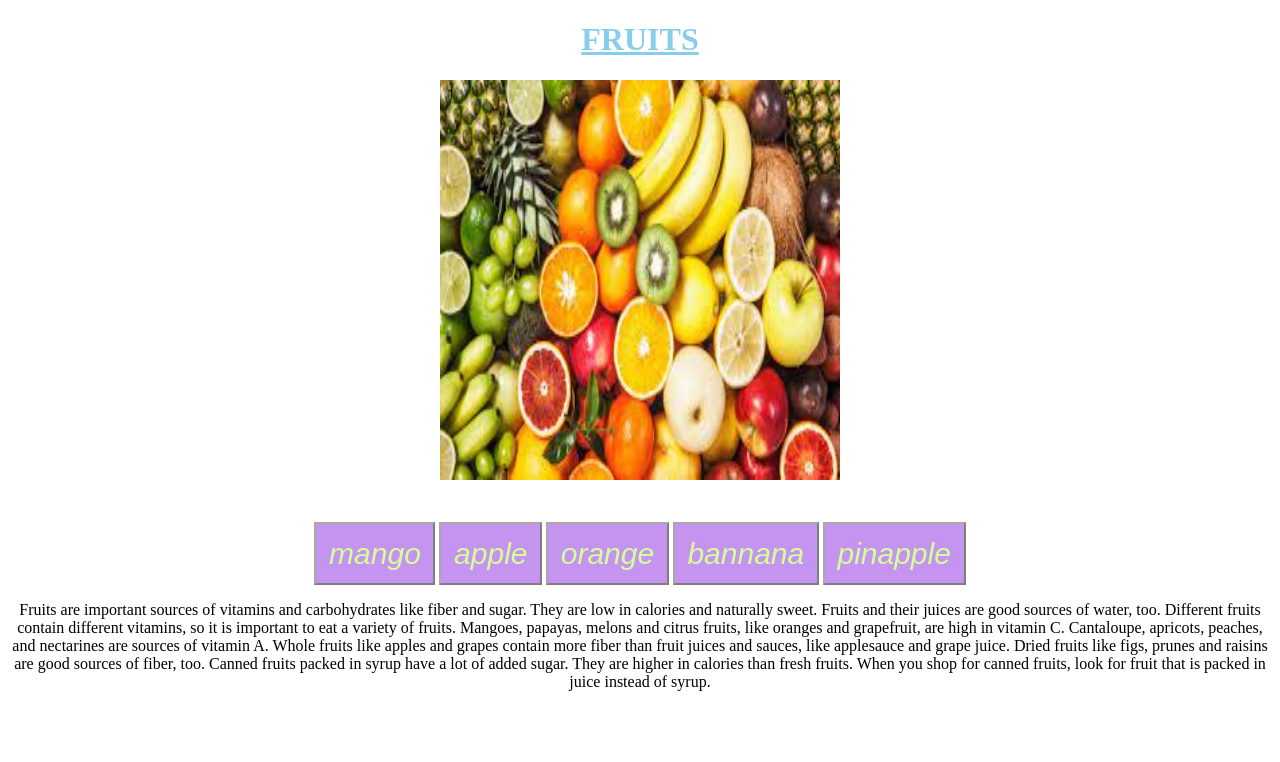
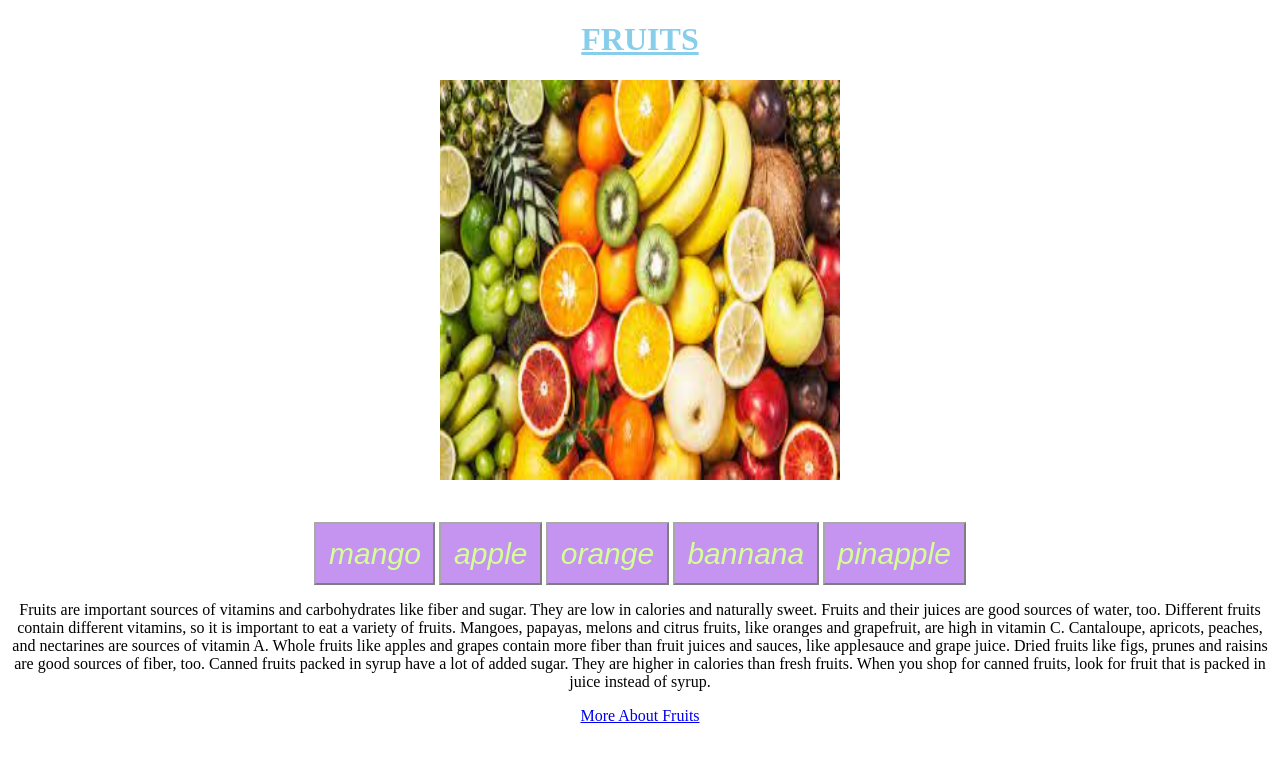
Before and after one commit to SANJAYN17/attribute.html, a plain HTML site: page index.html in a window 1280 px wide. Drawn offline with Linux system fonts and the light colour scheme.

Commit message:
Update index.html

```diff
--- a/index.html
+++ b/index.html
@@ -38,6 +38,7 @@
       Different fruits contain different vitamins, so it is important to eat a variety of fruits. Mangoes, papayas, melons and citrus fruits, like oranges and grapefruit, are high in vitamin C. Cantaloupe, apricots, peaches, and nectarines are sources of vitamin A.
 
       Whole fruits like apples and grapes contain more fiber than fruit juices and sauces, like applesauce and grape juice. Dried fruits like figs, prunes and raisins are good sources of fiber, too. Canned fruits packed in syrup have a lot of added sugar. They are higher in calories than fresh fruits. When you shop for canned fruits, look for fruit that is packed in juice instead of syrup.</p>
-</center>
+     <a href="https://en.wikipedia.org/wiki/Fruit">More About Fruits</a>
+ </center>
 </body>
 </html>
```
